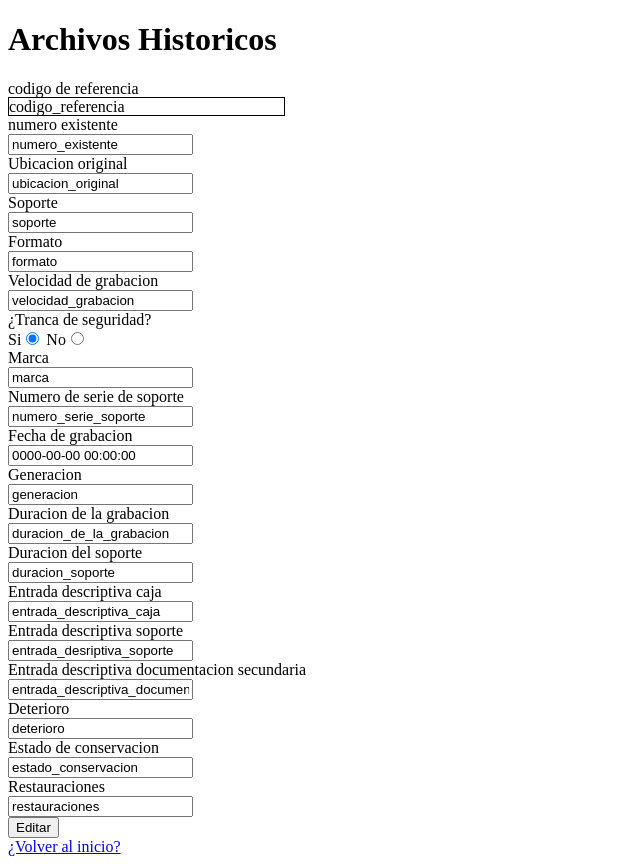
After one commit to Estips/BD_Municipal, a PHP site: page /editar_2.php?codigo_referencia=codigo_referencia in a window 1280 px wide. The commit adds this page. Shown: the whole page, without its empty margins (0-640 px from the left). Run offline with PHP 8.4, Linux system fonts and the light colour scheme; data comes from the database, SQL or seed files in the repository.

Commit message:
v1.3
Editar actualizado. filtros agregados en MuestraUsuarios.php

```diff
--- /dev/null
+++ b/editar_2.php
@@ -0,0 +1,224 @@
+<!DOCTYPE html>
+<html lang="en">
+<head>
+    <meta charset="UTF-8">
+    <meta name="viewport" content="width=device-width, initial-scale=1.0">
+    <title>Document</title>
+</head>
+<body>
+    <?php
+        include("conexion.php");
+        $codigo_referencia = $_GET["codigo_referencia"];
+        $sql5 = "SELECT * FROM archivos WHERE codigo_referencia = '" . $codigo_referencia . "'";
+        $consulta= mysqli_query($conexion,$sql5);
+        $registro = mysqli_fetch_assoc($consulta);
+    ?>
+    <div class="Caja-ingreso-datos">
+        <h1>Archivos Historicos</h1>
+        <form action="" method= "post" enctype="multipart/form-data">
+            <div class="Ingreso-Datos">
+
+                <div class="campo">codigo de referencia</div>
+                <label style ="border: 1px solid black; padding-right: 20vh;"> <?php echo $codigo_referencia; ?> </label>
+
+                <div class="campo"> numero existente</div>
+                <?php
+                echo '<input type="text" name="numero_existente" value="'. $registro['numero_existente'] .'">'
+                ?>
+
+                <div class="campo">Ubicacion original</div>
+                <?php
+                echo '<input type="text" name="ubicacion_original" value="'. $registro['ubicacion_original'] .'">'
+                ?>
+
+                <div class="campo">Soporte</div>
+                <?php
+                echo '<input type="text" name="soporte" value="'. $registro['soporte'] .'">'
+                ?>
+
+                <div class="campo">Formato</div>
+                <?php
+                echo '<input type="text" name="formato" value="'. $registro['formato'] .'">'
+                ?>
+
+                <div class="campo">Velocidad de grabacion</div>
+                <?php
+                echo '<input type="text" name="velocidad_grabacion" value="'. $registro['velocidad_grabacion'] .'">'
+                ?>
+
+                <div class="campo">¿Tranca de seguridad?</div>
+                <?php
+                if($registro['tranca_seguridad'] == 'Si'){
+                    echo 'Si<input type="radio" name="tranca_seguridad" value="Si" checked>
+                        No<input type="radio" name="tranca_seguridad" value="No">';
+                }else if($registro['tranca_seguridad'] == 'No'){
+                    echo 'Si<input type="radio" name="tranca_seguridad" value="Si">
+                        No<input type="radio" name="tranca_seguridad" value="No" checked>';
+                }
+                ?>
+
+                <div class="campo">Marca</div>
+                <?php
+                echo '<input type="text" name="marca" value="'. $registro['marca'] .'">'
+                ?>
+
+                <div class="campo">Numero de serie de soporte</div>
+                <?php
+                echo '<input type="text" name="numero_serie_soporte" value="'. $registro['numero_serie_soporte'] .'">'
+                ?>
+
+                <div class="campo">Fecha de grabacion</div>
+                <?php
+                echo '<input type="text" name="fecha_grabacion" value="'. $registro['fecha_grabacion'] .'">'
+                ?> <!--ej: value="2018-06-12T19:30" -->
+
+                <div class="campo">Generacion</div>
+                <?php
+                echo '<input type="text" name="generacion" value="'. $registro['generacion'] .'">'
+                ?>
+
+                <div class="campo">Duracion de la grabacion</div>
+                <?php
+                echo '<input type="text" name="duracion_grabacion" value="'. $registro['duracion_de_la_grabacion'] .'">'
+                ?>
+
+                <div class="campo">Duracion del soporte</div>
+                <?php
+                echo '<input type="text" name="duracion_soporte" value="'. $registro['duracion_soporte'] .'">'
+                ?>
+
+                <div class="campo">Entrada descriptiva caja</div>
+                <?php
+                echo '<input type="text" name="entrada_descriptiva_caja" value="'. $registro['entrada_descriptiva_caja'] .'">'
+                ?>
+
+                <div class="campo">Entrada descriptiva soporte </div>
+                <?php
+                echo '<input type="text" name="entrada_desriptiva_soporte" value="'. $registro['entrada_desriptiva_soporte'] .'">'
+                ?>
+
+                <div class="campo">Entrada descriptiva documentacion secundaria</div>
+                <?php
+                echo '<input type="text" name="entrada_descriptiva_documentacion_secundaria" value="'. $registro['entrada_descriptiva_documentacion_secundaria'] .'">'
+                ?>
+
+                <div class="campo">Deterioro</div>
+                <?php
+                echo '<input type="text" name="deterioro" value="'. $registro['deterioro'] .'">'
+                ?>
+
+                <div class="campo">Estado de conservacion</div>
+                <?php
+                echo '<input type="text" name="estado_conservacion" value="'. $registro['estado_conservacion'] .'">'
+                ?>
+
+                <div class="campo">Restauraciones</div>
+                <?php
+                echo '<input type="text" name="restauraciones" value="'. $registro['restauraciones'] .'">'
+                ?>
+            </div>
+            <div class="Submit-button">
+                <input type="Submit" name="editar2" value="Editar" class="button">
+            </div>
+            <?php
+        if (isset($_POST['editar2'])){
+            $numero_existente = $_POST['numero_existente'];
+            $ubicacion_original = $_POST['ubicacion_original'];
+            $soporte = $_POST['soporte'];
+            $formato = $_POST['formato'];
+            $velocidad_grabacion = $_POST['velocidad_grabacion'];
+            $tranca_seguridad = $_POST['tranca_seguridad'];
+            $marca = $_POST['marca'];
+            $numero_serie_soporte =$_POST['numero_serie_soporte'];
+            $fecha_grabacion = $_POST['fecha_grabacion'];
+            $generacion = $_POST['generacion'];
+            $duracion_de_la_grabacion = $_POST['duracion_grabacion'];
+            $duracion_soporte = $_POST['duracion_soporte'];
+            $entrada_descriptiva_caja = $_POST['entrada_descriptiva_caja'];
+            $entrada_desriptiva_soporte = $_POST['entrada_desriptiva_soporte'];
+            $entrada_descriptiva_documentacion_secundaria = $_POST['entrada_descriptiva_documentacion_secundaria'];
+            $deterioro = $_POST['deterioro'];
+            $restauraciones = $_POST['restauraciones'];
+            $estado_conservacion = $_POST['estado_conservacion'];
+
+            $sql2 = "UPDATE archivos SET
+            numero_existente = '$numero_existente',
+            ubicacion_original = '$ubicacion_original',
+            soporte = '$soporte',
+            formato = '$formato',
+            velocidad_grabacion = '$velocidad_grabacion',
+            tranca_seguridad = '$tranca_seguridad',
+            marca = '$marca',
+            numero_serie_soporte = '$numero_serie_soporte',
+            fecha_grabacion = '$fecha_grabacion',
+            generacion = '$generacion',
+            duracion_de_la_grabacion = '$duracion_de_la_grabacion',
+            duracion_soporte = '$duracion_soporte',
+            entrada_descriptiva_caja = '$entrada_descriptiva_caja',
+            entrada_desriptiva_soporte = '$entrada_desriptiva_soporte',
+            entrada_descriptiva_documentacion_secundaria = '$entrada_descriptiva_documentacion_secundaria',
+            deterioro = '$deterioro',
+            estado_conservacion = '$estado_conservacion',
+            restauraciones = '$restauraciones'
+            WHERE codigo_referencia = '$codigo_referencia'";
+
+            $buscar_reg=mysqli_query($conexion, $sql2);
+            header("Refresh:0");
+        }
+        ?>
+        </form>
+        <a href="editar.php">¿Volver al inicio?</a>
+    </div>
+</body>
+</html>
+
+<!--
+
+if (isset($_POST ['editar'])){
+                if(!empty($_POST['codigo_referencia'])){
+                    $codigo_referencia = $_POST['codigo_referencia'];
+                    $numero_existente = isset($_POST['numero_existente']) ? $_POST['numero_existente'] : 'Sin Informacion';
+                    $ubicacion_original = isset($_POST['ubicacion_original']) ? $_POST['ubicacion_original'] : 'Sin Informacion';
+                    $soporte = isset($_POST['soporte']) ? $_POST['soporte'] : 'soporte';
+                    $formato = isset($_POST['formato']) ? $_POST['formato'] : 'formato';
+                    $velocidad_grabacion = isset($_POST['velocidad_grabacion']) ? $_POST['velocidad_grabacion'] : 'Sin Informacion';
+                    $tranca_seguridad = isset($_POST['tranca_seguridad']) ? $_POST['tranca_seguridad'] : 'No';
+                    $marca = isset($_POST['marca']) ? $_POST['marca'] : 'Sin informacion';
+                    $numero_serie_soporte = isset($_POST['numero_serie_soporte']) ? $_POST['numero_serie_soporte'] : 'Sin Informacion';
+                    $fecha_grabacion = isset($_POST['numero_serie_soporte']) ? $_POST['fecha_grabacion'] : 'Sin Informacion';
+                    $generacion = isset($_POST['generacion']) ? $_POST['generacion'] : 'Sin Informacion';
+                    $duracion_de_la_grabacion = isset($_POST['duracion_de_la_grabacion']) ? $_POST['duracion_de_la_grabacion'] : 'Sin Informacion';
+                    $duracion_soporte = isset($_POST['duracion_soporte']) ? $_POST['duracion_soporte'] : 'Sin Informacion';
+                    $entrada_descriptiva_caja = isset($_POST['entrada_descriptiva_caja']) ? $_POST['entrada_descriptiva_caja'] : 'Sin Informacion';
+                    $entrada_desriptiva_soporte = isset($_POST['entrada_desriptiva_soporte']) ? $_POST['entrada_desriptiva_soporte'] : 'Sin Informacion';
+                    $entrada_descriptiva_documentacion_secundaria = isset($_POST['entrada_descriptiva_documentacion_secundaria']) ? $_POST['entrada_descriptiva_documentacion_secundaria'] : 'Sin Informacion';
+                    $deterioro = isset($_POST['deterioro']) ? $_POST['deterioro'] : 'Sin Informacion';
+                    $estado_conservacion = isset($_POST['estado_conservacion']) ? $_POST['estado_conservacion'] : 'Sin Informacion';
+                    $restauraciones = isset($_POST['restauraciones']) ? $_POST['restauraciones'] : 'Sin Informacion';
+
+                    $sql2 = "UPDATE archivos SET
+                        numero_existente = '$numero_existente',
+                        ubicacion_original = '$ubicacion_original',
+                        soporte = '$soporte',
+                        formato = '$formato',
+                        velocidad_grabacion = '$velocidad_grabacion',
+                        tranca_seguridad = '$tranca_seguridad',
+                        marca = '$marca',
+                        numero_serie_soporte = '$numero_serie_soporte',
+                        fecha_grabacion = '$fecha_grabacion',
+                        generacion = '$generacion',
+                        duracion_de_la_grabacion = '$duracion_de_la_grabacion',
+                        duracion_soporte = '$duracion_soporte',
+                        entrada_descriptiva_caja = '$entrada_descriptiva_caja',
+                        entrada_desriptiva_soporte = '$entrada_desriptiva_soporte',
+                        entrada_descriptiva_documentacion_secundaria = '$entrada_descriptiva_documentacion_secundaria',
+                        deterioro = '$deterioro',
+                        estado_conservacion = '$estado_conservacion',
+                        restauraciones = '$restauraciones'
+                        WHERE codigo_referencia = '$codigo_referencia'";
+
+                $buscar_reg=mysqli_query($conexion, $sql2);
+                }else{ echo '<script language="javascript">alert("Error, el campo codigo_referencia es obligatorio.");</script>'; }
+            }
+
+ -->
```
Also changed, not shown: MuestraUsuarios.php (+14 -23 lines), editar.php (+13 -58 lines).
